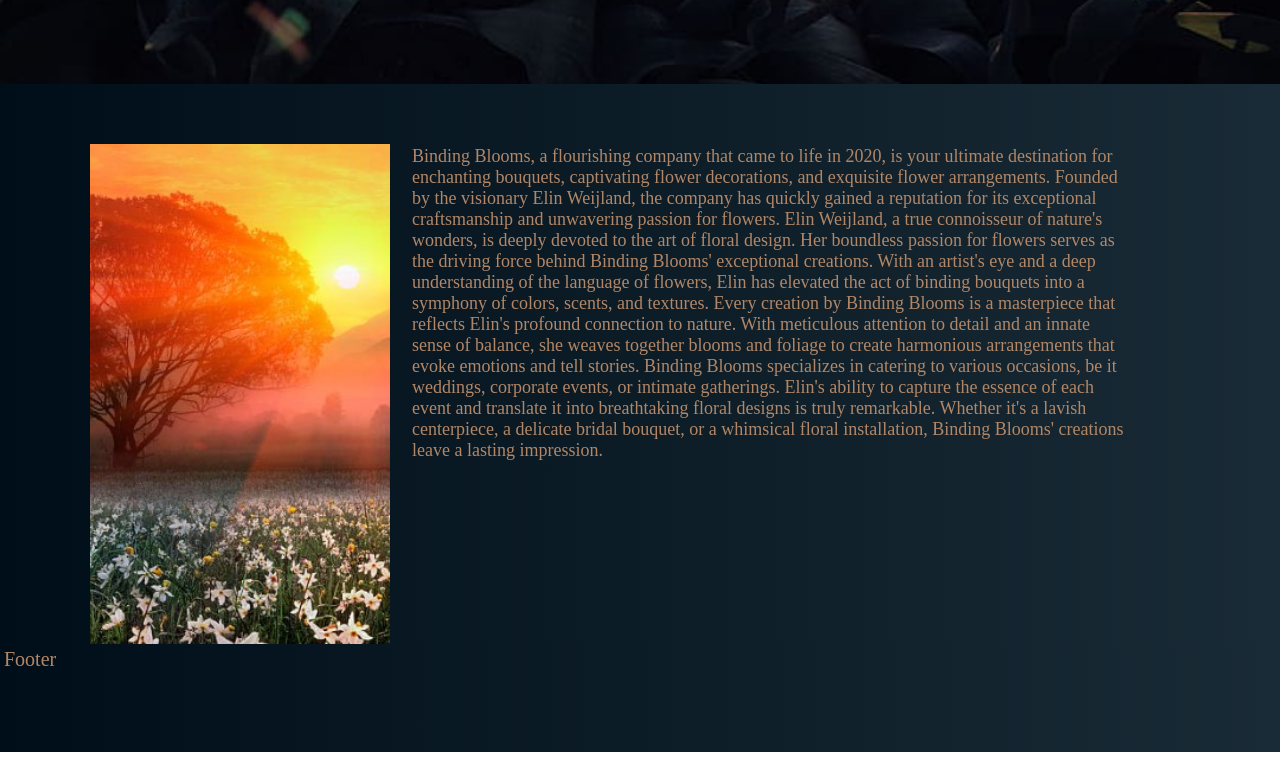
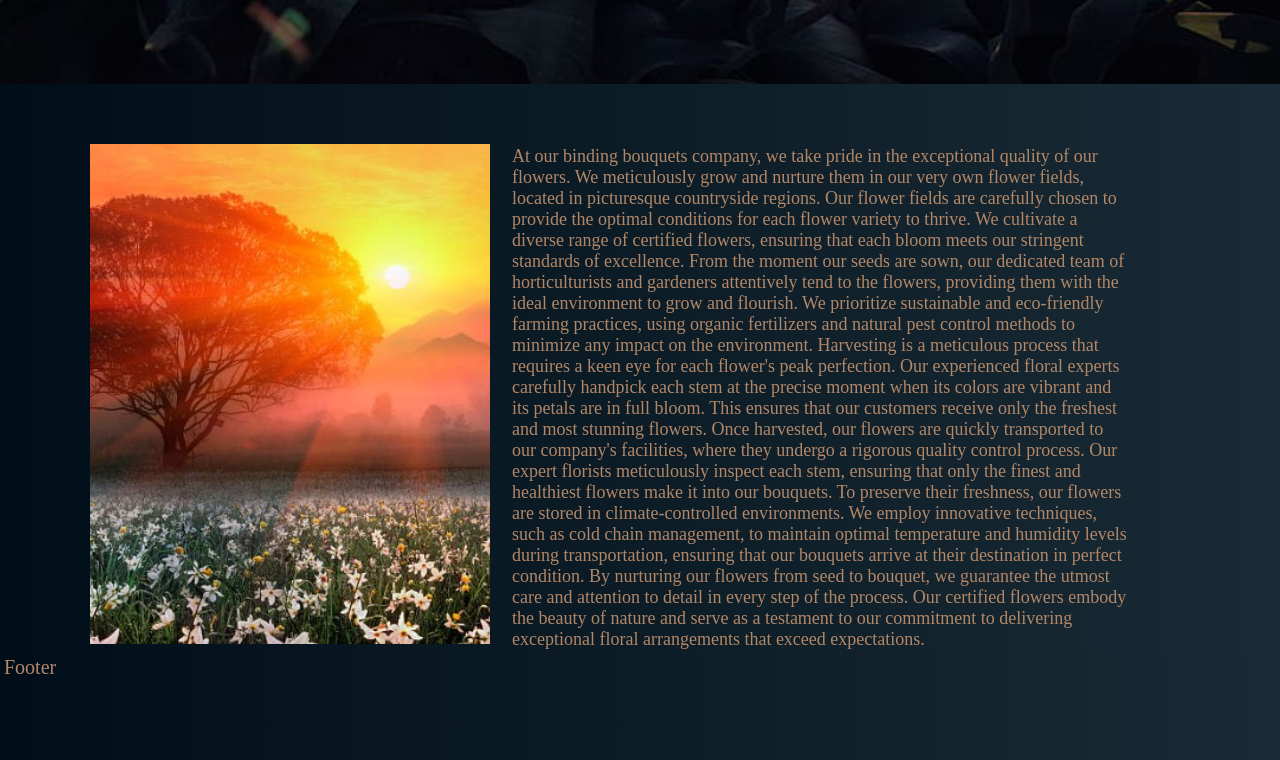
Before and after one commit to JennyWeij/BindingBlooms, a React (Vite) app: page /flowers in a window 1280 px wide. Shown: the part 800-1560 px from the top of the page. Built offline with nearby package versions, Linux system fonts and the light colour scheme.

Commit message:
uppdaterat texten på FlowersPage

```diff
--- a/src/pages/FlowersPage.tsx
+++ b/src/pages/FlowersPage.tsx
@@ -26,11 +26,11 @@ function FlowersPage() {
       </Flex>
 
       <Flex pl={90} pt={60} bg="linear-gradient(to right, #000E19, #192B36)">
-        <Box style={{ width: "300px", height: "500px" }}>
+        <Box style={{ width: "400px", height: "500px" }}>
           <img
             src="/images/fieldsunset.jpg"
             alt="Background Image"
-            style={{ width: "300px", height: "100%", objectFit: "cover" }}
+            style={{ width: "400px", height: "100%", objectFit: "cover" }}
           />
         </Box>
         <Box p={2} flex="1">
@@ -41,9 +41,37 @@ function FlowersPage() {
             fontFamily="SourceSansRegular"
             color="#B28767"
           >
-            {
-              "Binding Blooms, a flourishing company that came to life in 2020, is your ultimate destination for enchanting bouquets, captivating flower decorations, and exquisite flower arrangements. Founded by the visionary Elin Weijland, the company has quickly gained a reputation for its exceptional craftsmanship and unwavering passion for flowers. \n\nElin Weijland, a true connoisseur of nature's wonders, is deeply devoted to the art of floral design. Her boundless passion for flowers serves as the driving force behind Binding Blooms' exceptional creations. With an artist's eye and a deep understanding of the language of flowers, Elin has elevated the act of binding bouquets into a symphony of colors, scents, and textures. \n\nEvery creation by Binding Blooms is a masterpiece that reflects Elin's profound connection to nature. With meticulous attention to detail and an innate sense of balance, she weaves together blooms and foliage to create harmonious arrangements that evoke emotions and tell stories. Binding Blooms specializes in catering to various occasions, be it weddings, corporate events, or intimate gatherings. \n\nElin's ability to capture the essence of each event and translate it into breathtaking floral designs is truly remarkable. Whether it's a lavish centerpiece, a delicate bridal bouquet, or a whimsical floral installation, Binding Blooms' creations leave a lasting impression."
-            }
+            At our binding bouquets company, we take pride in the exceptional
+            quality of our flowers. We meticulously grow and nurture them in our
+            very own flower fields, located in picturesque countryside regions.
+            Our flower fields are carefully chosen to provide the optimal
+            conditions for each flower variety to thrive. We cultivate a diverse
+            range of certified flowers, ensuring that each bloom meets our
+            stringent standards of excellence. From the moment our seeds are
+            sown, our dedicated team of horticulturists and gardeners
+            attentively tend to the flowers, providing them with the ideal
+            environment to grow and flourish. We prioritize sustainable and
+            eco-friendly farming practices, using organic fertilizers and
+            natural pest control methods to minimize any impact on the
+            environment. Harvesting is a meticulous process that requires a keen
+            eye for each flower's peak perfection. Our experienced floral
+            experts carefully handpick each stem at the precise moment when its
+            colors are vibrant and its petals are in full bloom. This ensures
+            that our customers receive only the freshest and most stunning
+            flowers. Once harvested, our flowers are quickly transported to our
+            company's facilities, where they undergo a rigorous quality control
+            process. Our expert florists meticulously inspect each stem,
+            ensuring that only the finest and healthiest flowers make it into
+            our bouquets. To preserve their freshness, our flowers are stored in
+            climate-controlled environments. We employ innovative techniques,
+            such as cold chain management, to maintain optimal temperature and
+            humidity levels during transportation, ensuring that our bouquets
+            arrive at their destination in perfect condition. By nurturing our
+            flowers from seed to bouquet, we guarantee the utmost care and
+            attention to detail in every step of the process. Our certified
+            flowers embody the beauty of nature and serve as a testament to our
+            commitment to delivering exceptional floral arrangements that exceed
+            expectations.
           </Text>
         </Box>
       </Flex>
```
